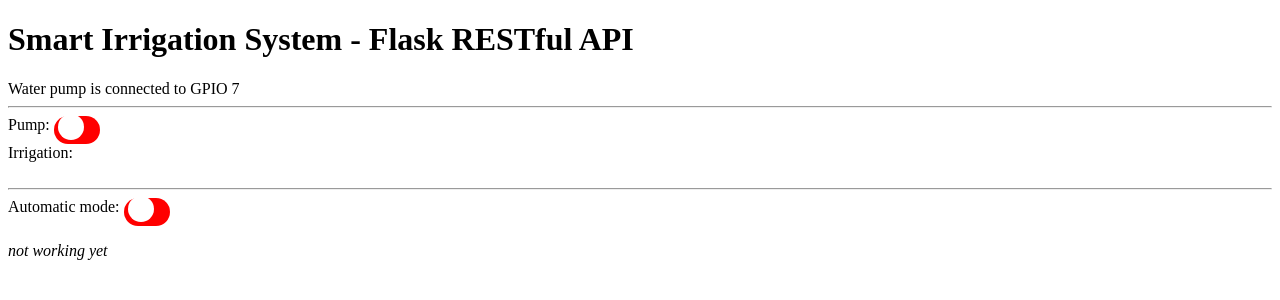
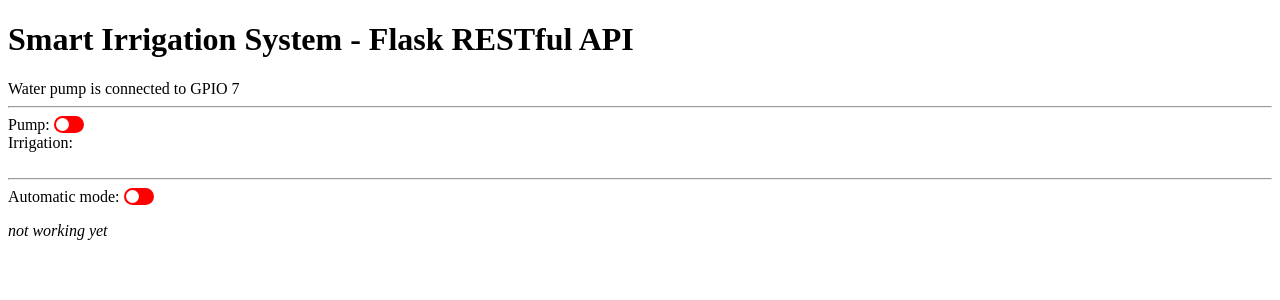
Before and after one commit to SfrOztrk/smart_plant_irrigation_system, a Flask app: page / in a window 1280 px wide. Shown: the top 300 px of the page. Run offline with Flask 2, Linux system fonts and the light colour scheme; parts of the project's set-up code (start-up, migrations or seed data) failed here and were passed over.

Commit message:
button size

```diff
--- a/templates/index_api_client.html
+++ b/templates/index_api_client.html
@@ -8,8 +8,8 @@
         .switch {
             position: relative;
             display: inline-block;
-            width: 46px;
-            height: 28px;
+            width: 30px;
+            height: 17px;
         }
 
         /* Hide default HTML checkbox */
@@ -36,10 +36,10 @@
         .slider:before {
             position: absolute;
             content: "";
-            height: 26px;
-            width: 26px;
-            left: 4px;
-            bottom: 4px;
+            height: 13px;
+            width: 13px;
+            left: 2px;
+            bottom: 2px;
             background-color: white;
             -webkit-transition: .4s;
             transition: .4s;
@@ -55,9 +55,9 @@
         }
 
         input:checked + .slider:before {
-            -webkit-transform: translateX(26px);
-            -ms-transform: translateX(26px);
-            transform: translateX(26px);
+            -webkit-transform: translateX(13px);
+            -ms-transform: translateX(13px);
+            transform: translateX(13px);
         }
 
     </style>
```
